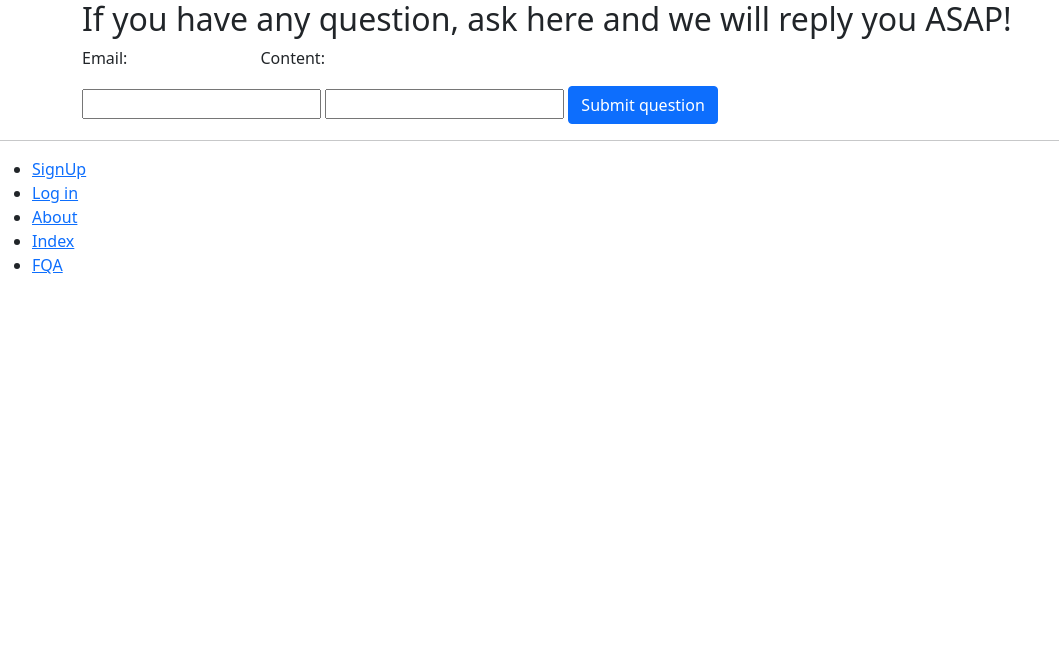
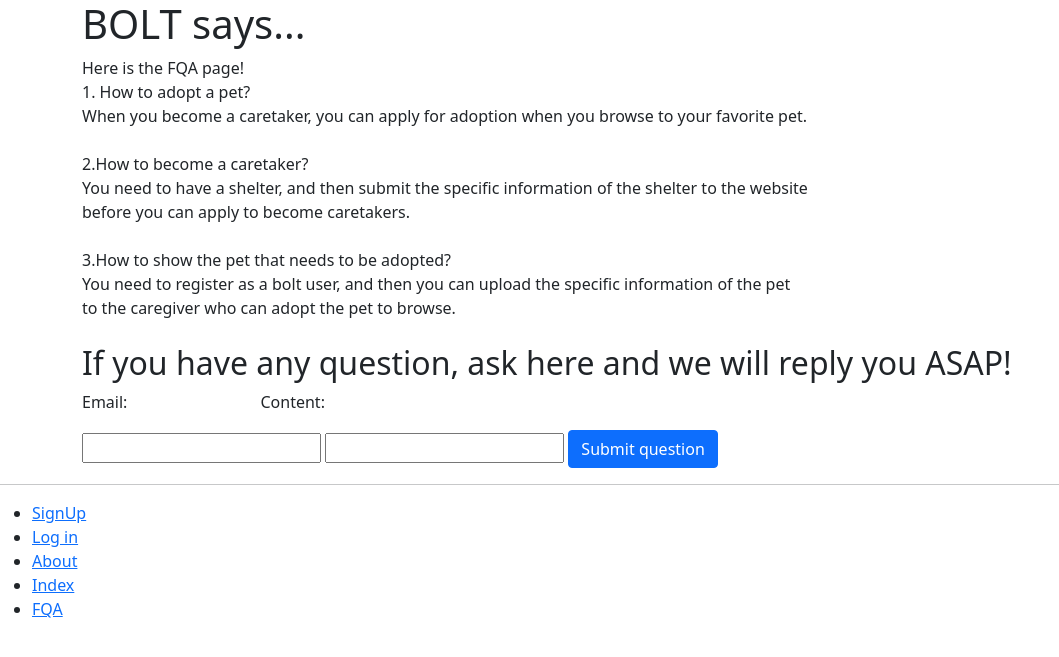
Before and after one commit to COMPSCI5012/Bolt, a Django app: page /bolt/fqa/ in a window 1280 px wide. Shown: the top 657 px of the page, without its empty margins (0-1059 px from the left). Run offline with Django 3.2, Linux system fonts and the light colour scheme.

Commit message:
Update fqa.html
Add the content of FQA

```diff
--- a/zootopia/templates/bolt/fqa.html
+++ b/zootopia/templates/bolt/fqa.html
@@ -7,6 +7,21 @@
 
 {% block body_block %}
 <div class="container">
+
+    <h1>BOLT says...</h1>
+    Here is the FQA page!<br />
+    1. How to adopt a pet?<br />
+    When you become a caretaker, you can apply for adoption when you browse to your favorite pet.<br />
+    <br />
+    2.How to become a caretaker?<br />
+    You need to have a shelter, and then submit the specific information of the shelter to the website<br />
+    before you can apply to become caretakers.<br />
+    <br />
+    3.How to show the pet that needs to be adopted?<br />
+    You need to register as a bolt user, and then you can upload the specific information of the pet <br />
+    to the caregiver who can adopt the pet to browse.<br />
+    <br />
+
     <h2>If you have any question, ask here and we will reply you ASAP!</h2>
     <div><p>Email:&nbsp;&nbsp;&nbsp;&nbsp;&nbsp;&nbsp;&nbsp;&nbsp;&nbsp;&nbsp;&nbsp;&nbsp;&nbsp;&nbsp;&nbsp;&nbsp;&nbsp;&nbsp;&nbsp;&nbsp;&nbsp;&nbsp;&nbsp;&nbsp;&nbsp;&nbsp;&nbsp;&nbsp;&nbsp;&nbsp;&nbsp;&nbsp;Content:</p></div>
     <form id="fqa_form" method="post" action="{% url 'bolt:fqa' %}">
```
